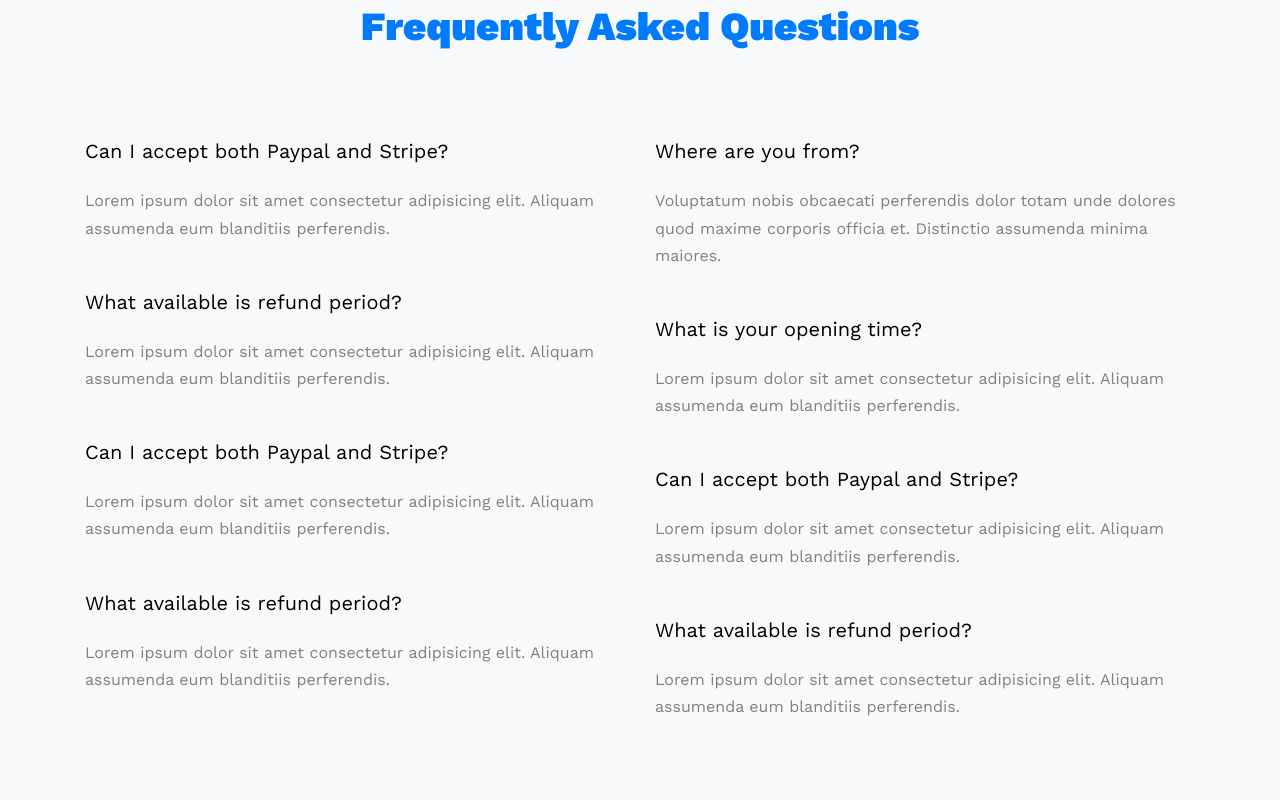
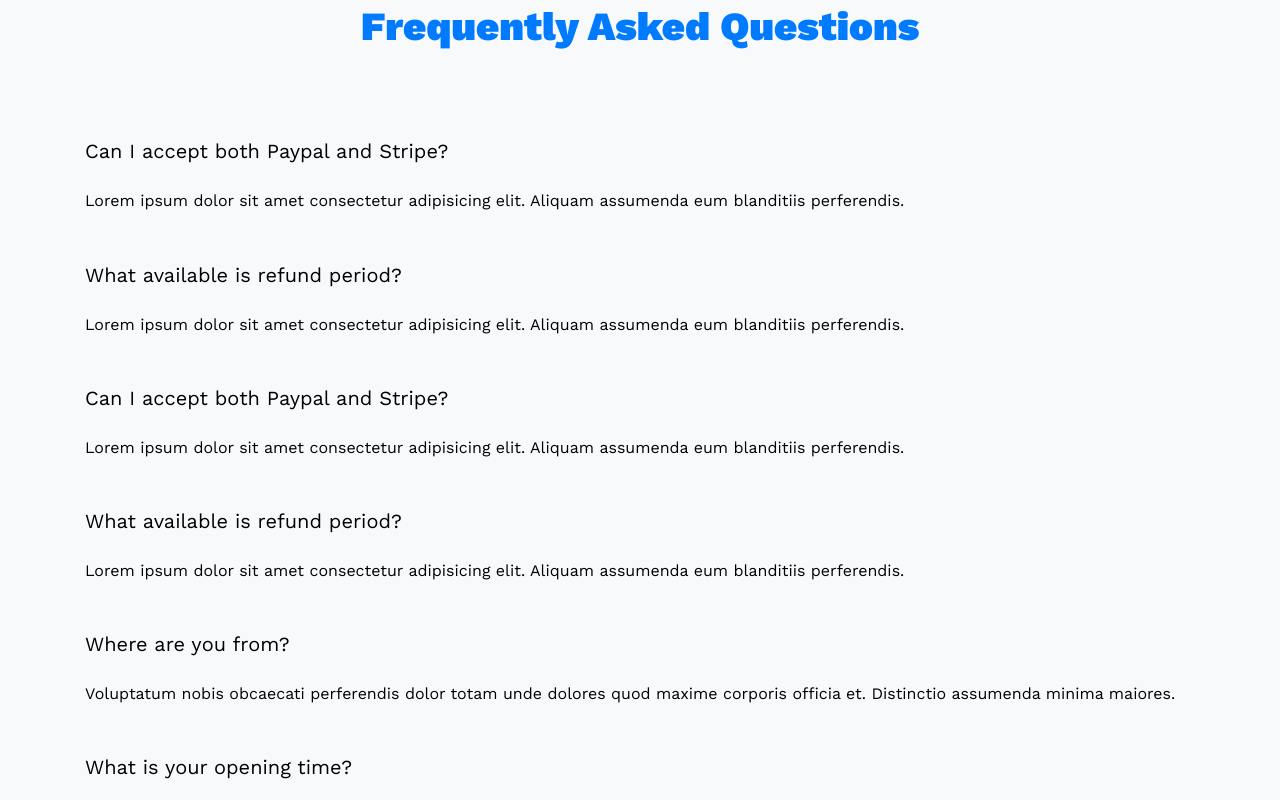
Before and after one commit to charlessipe/sipeco, a plain HTML site: page index.html in a window 1280 px wide. Shown: the part 2490-3290 px from the top of the page. Drawn offline with nearby package versions, Linux system fonts and the light colour scheme; files whose address does not match are found by name.

Commit message:
edit faqs again

```diff
--- a/index.html
+++ b/index.html
@@ -680,49 +680,49 @@
 
         <div class="row">
 
-          <div class="col-lg-6">
+          <div class="col-lg-12">
 
             <div class="mb-5">
             <h3 class="text-black h5 mb-4">Can I accept both Paypal and Stripe?</h3>
-            <p>Lorem ipsum dolor sit amet consectetur adipisicing elit. Aliquam assumenda eum blanditiis perferendis.</p>
+            <p class="text-black">Lorem ipsum dolor sit amet consectetur adipisicing elit. Aliquam assumenda eum blanditiis perferendis.</p>
             </div>
 
             <div class="mb-5">
               <h3 class="text-black h5 mb-4">What available is refund period?</h3>
-              <p>Lorem ipsum dolor sit amet consectetur adipisicing elit. Aliquam assumenda eum blanditiis perferendis.</p>
+              <p class="text-black">Lorem ipsum dolor sit amet consectetur adipisicing elit. Aliquam assumenda eum blanditiis perferendis.</p>
             </div>
 
             <div class="mb-5">
             <h3 class="text-black h5 mb-4">Can I accept both Paypal and Stripe?</h3>
-            <p>Lorem ipsum dolor sit amet consectetur adipisicing elit. Aliquam assumenda eum blanditiis perferendis.</p>
+            <p class="text-black">Lorem ipsum dolor sit amet consectetur adipisicing elit. Aliquam assumenda eum blanditiis perferendis.</p>
             </div>
 
             <div class="mb-5">
               <h3 class="text-black h5 mb-4">What available is refund period?</h3>
-              <p>Lorem ipsum dolor sit amet consectetur adipisicing elit. Aliquam assumenda eum blanditiis perferendis.</p>
+              <p class="text-black">Lorem ipsum dolor sit amet consectetur adipisicing elit. Aliquam assumenda eum blanditiis perferendis.</p>
             </div>
           </div>
 
-          <div class="col-lg-6">
+          <div class="col-lg-12">
 
             <div class="mb-5">
               <h3 class="text-black h5 mb-4">Where are you from?</h3>
-              <p>Voluptatum nobis obcaecati perferendis dolor totam unde dolores quod maxime corporis officia et. Distinctio assumenda minima maiores.</p>
+              <p class="text-black">Voluptatum nobis obcaecati perferendis dolor totam unde dolores quod maxime corporis officia et. Distinctio assumenda minima maiores.</p>
             </div>
 
             <div class="mb-5">
               <h3 class="text-black h5 mb-4">What is your opening time?</h3>
-              <p>Lorem ipsum dolor sit amet consectetur adipisicing elit. Aliquam assumenda eum blanditiis perferendis.</p>
+              <p class="text-black">Lorem ipsum dolor sit amet consectetur adipisicing elit. Aliquam assumenda eum blanditiis perferendis.</p>
             </div>
 
             <div class="mb-5">
             <h3 class="text-black h5 mb-4">Can I accept both Paypal and Stripe?</h3>
-            <p>Lorem ipsum dolor sit amet consectetur adipisicing elit. Aliquam assumenda eum blanditiis perferendis.</p>
+            <p class="text-black">Lorem ipsum dolor sit amet consectetur adipisicing elit. Aliquam assumenda eum blanditiis perferendis.</p>
             </div>
 
             <div class="mb-5">
               <h3 class="text-black h5 mb-4">What available is refund period?</h3>
-              <p>Lorem ipsum dolor sit amet consectetur adipisicing elit. Aliquam assumenda eum blanditiis perferendis.</p>
+              <p class="text-black">Lorem ipsum dolor sit amet consectetur adipisicing elit. Aliquam assumenda eum blanditiis perferendis.</p>
             </div>
           </div>
 
```
